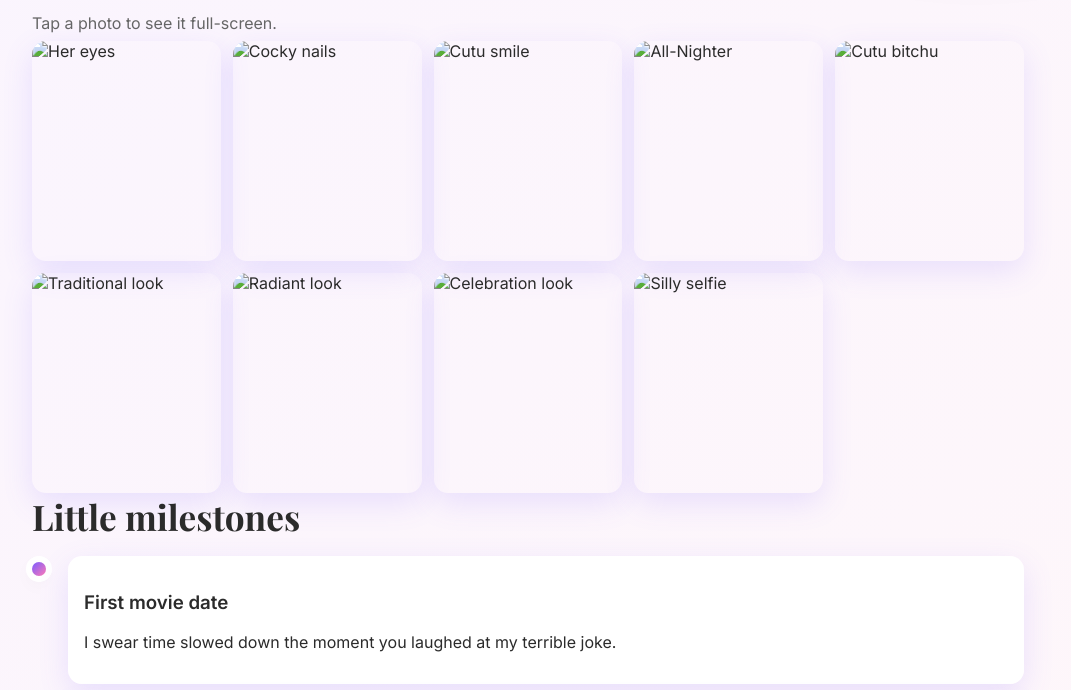
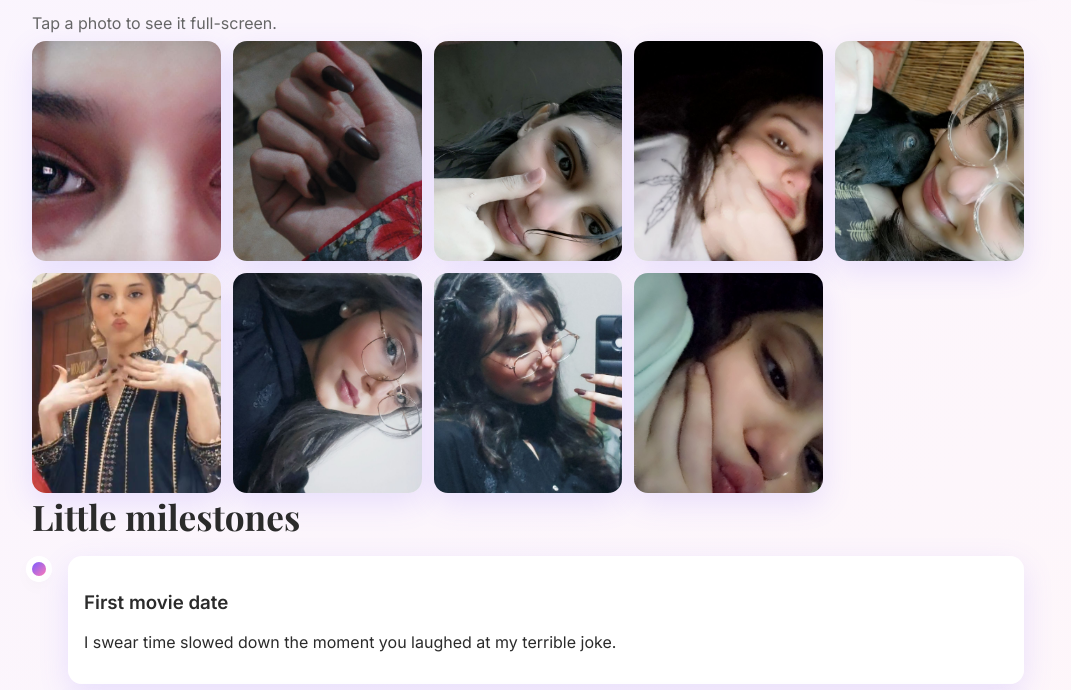
Before and after one commit to karthik-m16/birthday-site, a plain HTML site: page index.html in a window 1280 px wide. Shown: the part 687-1377 px from the top of the page, without its empty margins (112-1183 px from the left). Drawn offline with nearby package versions, Linux system fonts and the light colour scheme.

Commit message:
Update index.html

```diff
--- a/index.html
+++ b/index.html
@@ -37,15 +37,15 @@
       <p class="hint">Tap a photo to see it full-screen.</p>
       <div class="grid">
         <!-- Replace with her photos -->
-        <img src="photos/photo1.jpg" alt="Her eyes" />
-        <img src="photos/photo2.jpg" alt="Cocky nails" />
-        <img src="photos/photo3.jpg" alt="Cutu smile" />
-        <img src="photos/photo4.jpg" alt="All-Nighter" />
-        <img src="photos/photo5.jpg" alt="Cutu bitchu" />
-        <img src="photos/photo6.jpg" alt="Traditional look" />
-        <img src="photos/photo7.jpg" alt="Radiant look" />
-        <img src="photos/photo8.jpg" alt="Celebration look" />
-        <img src="photos/photo9.jpg" alt="Silly selfie" />
+        <img src="photo1.jpg" alt="Her eyes" />
+        <img src="photo2.jpg" alt="Cocky nails" />
+        <img src="photo3.jpg" alt="Cutu smile" />
+        <img src="photo4.jpg" alt="All-Nighter" />
+        <img src="photo5.jpg" alt="Cutu bitchu" />
+        <img src="photo6.jpg" alt="Traditional look" />
+        <img src="photo7.jpg" alt="Radiant look" />
+        <img src="photo8.jpg" alt="Celebration look" />
+        <img src="photo9.jpg" alt="Silly selfie" />
       </div>
     </section>
 
```
